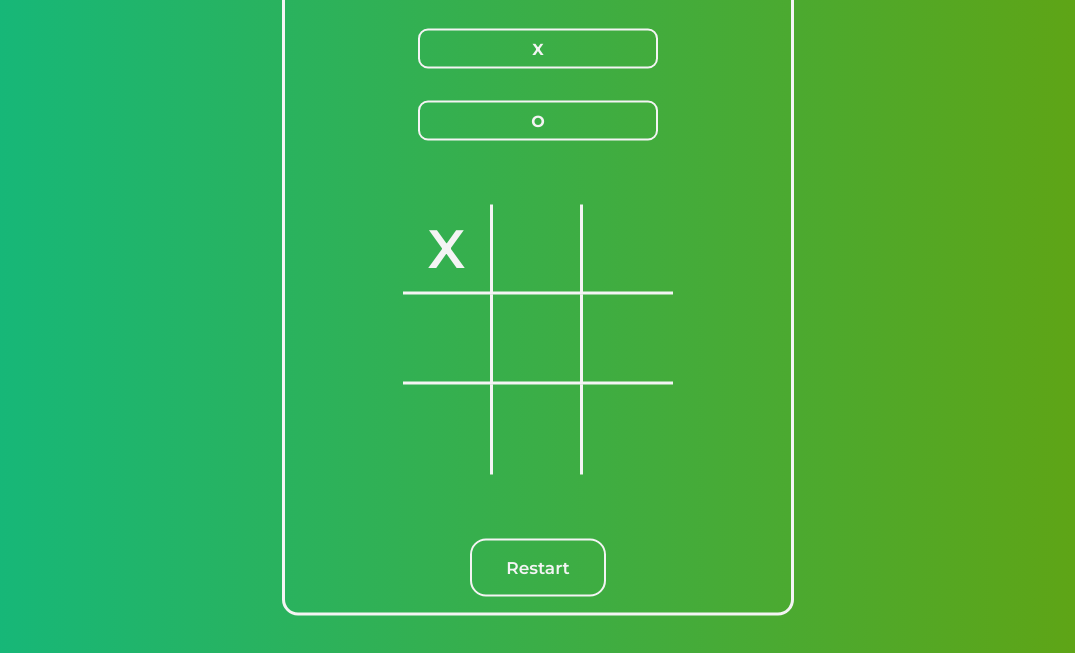
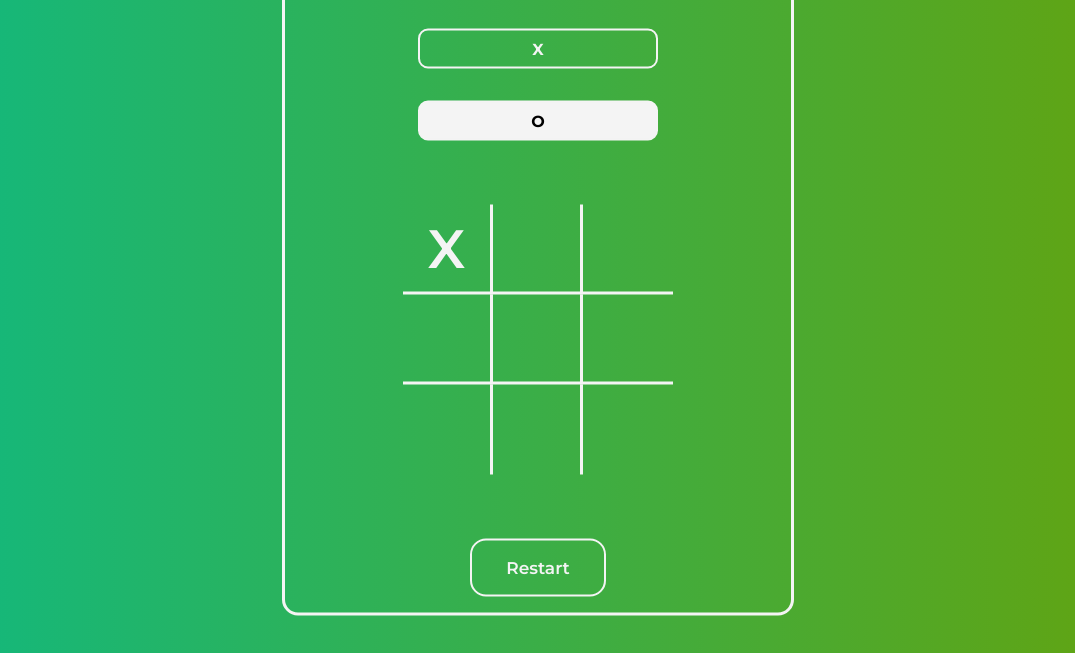
Before and after one commit to AngeloDiMortimer/tic-tac-toe, a plain HTML site: page index.html in a window 1280 px wide. Both pictures are taken after a click on the button 550 px from the left and 396 px from the top of the page. Shown: the part 147-800 px from the top of the page, without its empty margins (102-1177 px from the left). Drawn offline with Linux system fonts and the light colour scheme.

Commit message:
Program works as intended

```diff
--- a/index.html
+++ b/index.html
@@ -27,8 +27,8 @@
         </div>
 
         <div class="item player">
-            <div class="div-player x">X</div>
-            <div class="div-player o">O</div>
+            <div class="div-player x" id="player-x">X</div>
+            <div class="div-player o" id="player-o">O</div>
         </div>
 
         <div class="item board" id="board">
--- a/main.js
+++ b/main.js
@@ -1,5 +1,7 @@
 const cellElements = document.querySelectorAll("[data-cell]");
 const restartBtn = document.getElementById("btn-restart");
+const playerX = document.getElementById("player-x");
+const playerO = document.getElementById("player-o");
 const endGameMsg = document.getElementById("win-msg");
 const winnerMsg = document.getElementById("winner");
 const xWin = document.getElementById("x-win");
@@ -43,7 +45,7 @@ const endGame = (draw, currentClass) => {
 
     if (draw) {
 
-        winnerMsg.classList.add("active");
+
         winDraw.classList.add("active");
         overlay.classList.add("active");
 
@@ -74,6 +76,8 @@ const placeMark = (cell, currentClass) => {
 
 const swapTurns = () => {
     circleTurn = !circleTurn;
+    circleTurn ? (playerO.classList.add("active"), playerX.classList.remove("active")) :
+    (playerX.classList.add("active"), playerO.classList.remove("active"));
 }
 
 const checkWin = (currentClass) => {
@@ -93,6 +97,8 @@ const resetAll = (cell) => {
     oWin.classList.remove("active");
     winDraw.classList.remove("active");
     overlay.classList.remove("active");
+    playerX.classList.remove("active");
+    playerO.classList.remove("active");
 }
 
 const startGame = () => {
--- a/style.css
+++ b/style.css
@@ -107,7 +107,7 @@ button:hover {
     justify-content: center;
 }
 
-.div-player:hover {
+.div-player.active {
     background-color: #f4f4f4;
     color: black;
 }
```
